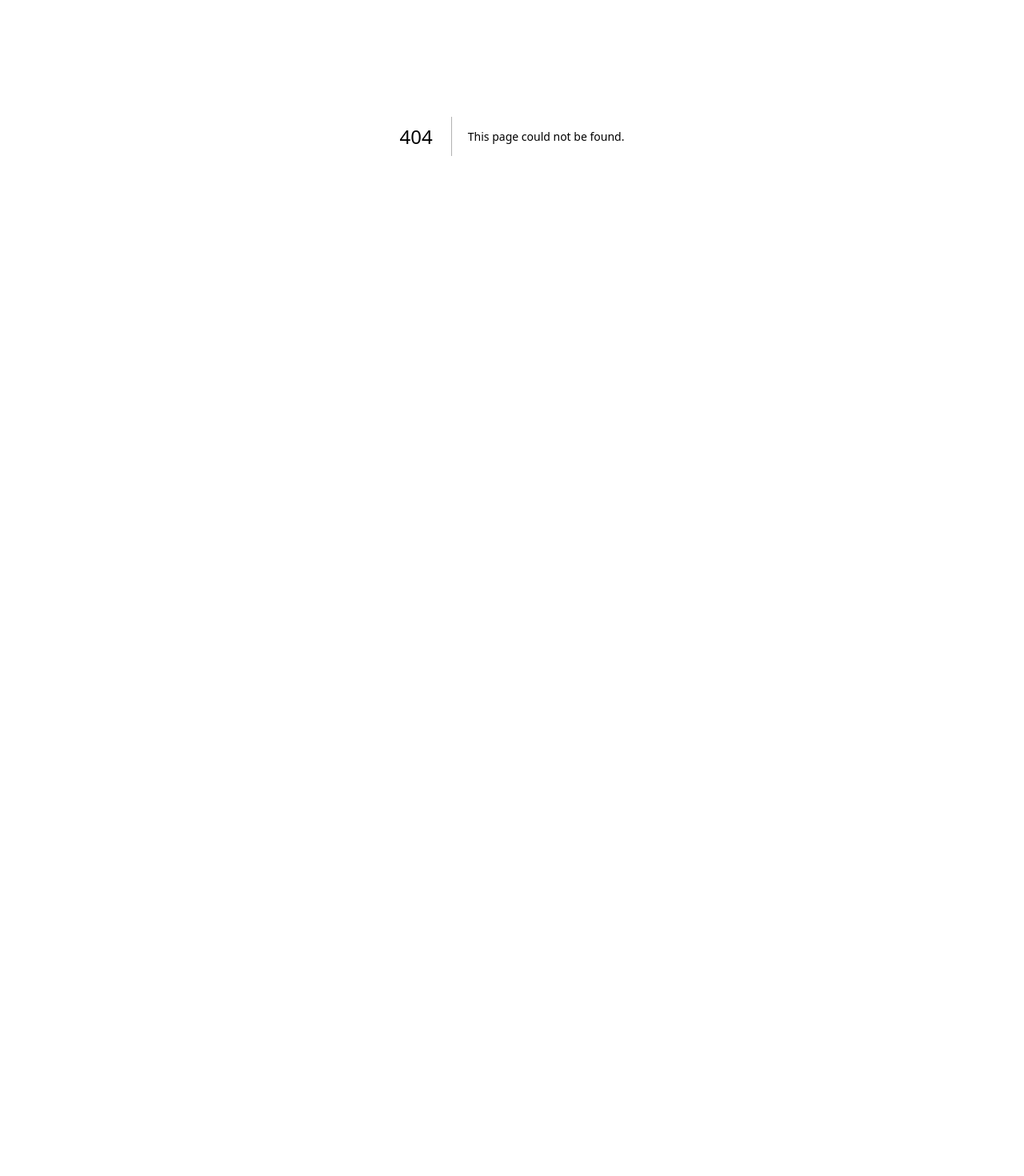
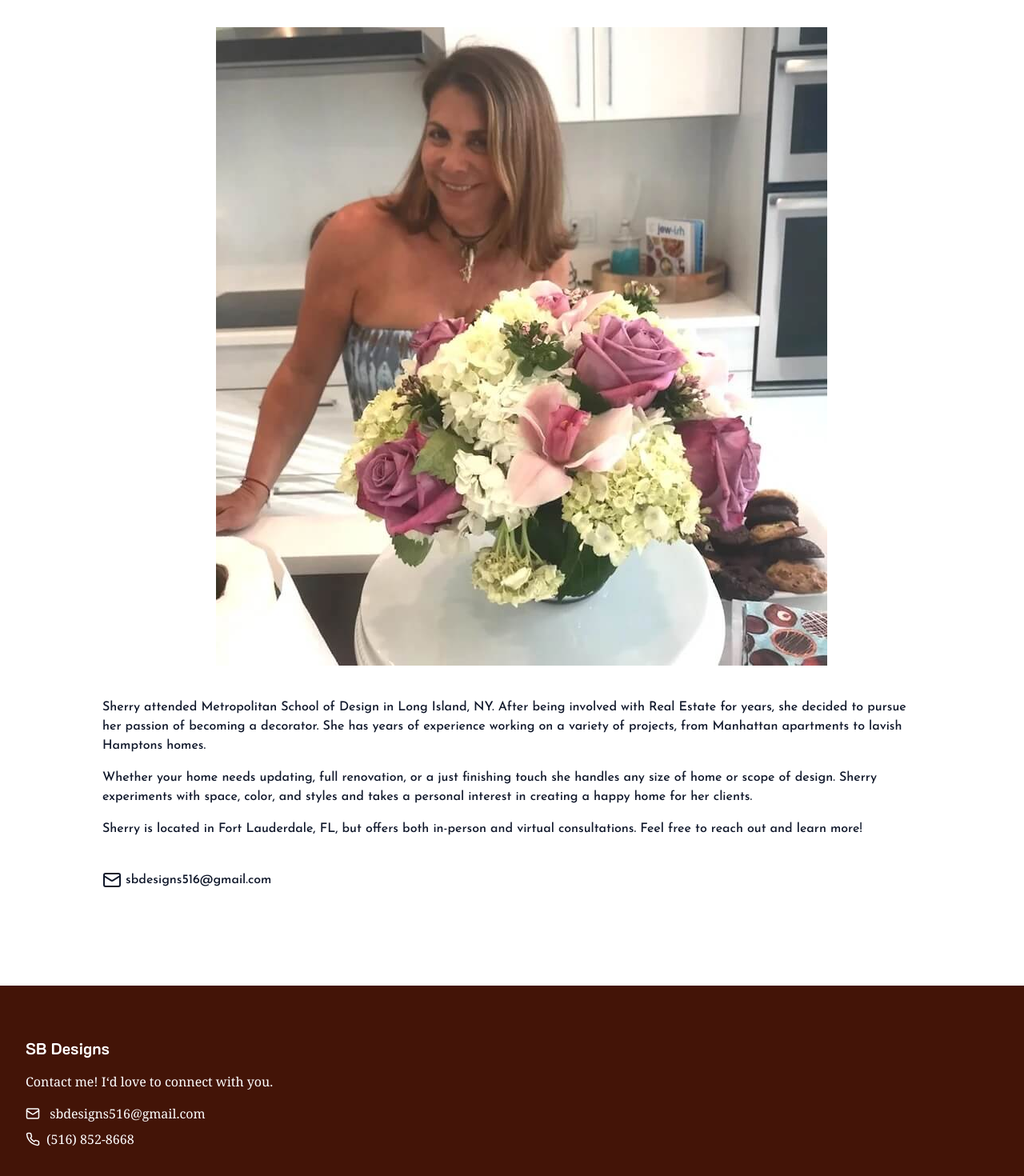
Before and after one commit to pbortnick/sbdesigns, a Next.js app: page /about in a window 1280 px wide. Before the commit this address had no page. Shown: the part 230-1700 px from the top of the page at 80% size. Before the commit the page ends 800 px from the top, so only its background shows below. Built offline with nearby package versions, Linux system fonts and the light colour scheme.

Commit message:
about page

```diff
--- /dev/null
+++ b/app/about/page.tsx
@@ -0,0 +1,58 @@
+import Container from '@/components/container'
+import MainNav from '@/components/main-nav'
+import { Mail } from 'lucide-react'
+import Image from 'next/image'
+
+export default function About() {
+  return (
+    <>
+      <MainNav />
+      <Container className="py-12">
+        <div className="grid gap-6 pb-8">
+          <h1 className="mx-auto font-k2d text-6xl tracking-wider">
+            Meet Sherry
+          </h1>
+          <hr className="mx-auto h-1 w-3/4 bg-gold" />
+          <div className="flex flex-col py-10">
+            <div className="mx-auto pl-6">
+              <Image
+                src="/img/about.jpeg"
+                alt="Sherry Bortnick"
+                width={764}
+                height={798}
+              />
+            </div>
+            <div className="flex flex-col gap-4 pt-10 font-sans md:px-24">
+              <p>
+                Sherry attended Metropolitan School of Design in Long Island,
+                NY. After being involved with Real Estate for years, she decided
+                to pursue her passion of becoming a decorator. She has years of
+                experience working on a variety of projects, from Manhattan
+                apartments to lavish Hamptons homes.
+              </p>
+              <p>
+                Whether your home needs updating, full renovation, or a just
+                finishing touch she handles any size of home or scope of design.
+                Sherry experiments with space, color, and styles and takes a
+                personal interest in creating a happy home for her clients.
+              </p>
+              <p>
+                Sherry is located in Fort Lauderdale, FL, but offers both
+                in-person and virtual consultations. Feel free to reach out and
+                learn more!
+              </p>
+
+              <a
+                href="mailto:sbdesigns516@gmail.com"
+                className="jd-was-here flex pt-6"
+              >
+                <Mail />
+                <span>&nbsp;sbdesigns516@gmail.com</span>
+              </a>
+            </div>
+          </div>
+        </div>
+      </Container>
+    </>
+  )
+}
--- a/app/contact/page.tsx
+++ /dev/null
@@ -1,24 +0,0 @@
-import Container from '@/components/container'
-import MainNav from '@/components/main-nav'
-import { Mail } from 'lucide-react'
-
-export default function Contact() {
-  return (
-    <>
-      <MainNav />
-      <Container className="py-12">
-        <div className="grid gap-6 pb-8">
-          <h1 className="mx-auto text-6xl tracking-wider text-pink-900">
-            Contact Me
-          </h1>
-          <hr />
-          <p>I&apos;d love to hear from you!</p>
-          <a href="mailto:sbdesigns516@gmail.com>" className="flex">
-            <Mail />
-            <span>&nbsp;sbdesigns516@gmail.com</span>
-          </a>
-        </div>
-      </Container>
-    </>
-  )
-}
--- a/app/layout.tsx
+++ b/app/layout.tsx
@@ -2,6 +2,7 @@ import Container from '@/components/container'
 import './globals.css'
 import { inter, k2d, josefinSans } from 'lib/fonts'
 import Head from 'next/head'
+import Footer from '@/components/footer'
 
 export const metadata = {
   title: 'Sb Designs',
@@ -24,6 +25,7 @@ export default function RootLayout({
         className={`${inter.variable} ${k2d.variable} ${josefinSans.variable}`}
       >
         {children}
+        <Footer />
       </body>
     </html>
   )
--- a/app/portfolio/[slug]/page.tsx
+++ b/app/portfolio/[slug]/page.tsx
@@ -24,15 +24,15 @@ export default function ProjectPage({ params }: { params: { slug: string } }) {
           </Link>
         </nav>
         <div className="flex flex-col items-center justify-center gap-6 pb-10 text-center">
-          <h1 className="mx-auto text-6xl tracking-wider text-pink-900">
+          <h1 className="mx-auto font-k2d text-6xl tracking-wider text-pink-900">
             {name}
           </h1>
           <h2 className="pb-4">{description}</h2>
-          <hr className="w-[40%] py-4" />
+          {/* <hr className="w-3/4" /> */}
           {/* add icons */}
           {details && (
-            <div className="pb-3 text-left">
-              <h3 className="pb-2 text-lg text-green-900">Project Details</h3>
+            <div className="rounded-md border-l-2 border-r-2 border-slate-600 px-10 pb-3 text-left">
+              <h3 className="pb-2 text-lg text-slate-600">Project Details</h3>
               <ul>
                 {details.map(({ heading, content }) => (
                   <li key={heading}>
@@ -45,6 +45,7 @@ export default function ProjectPage({ params }: { params: { slug: string } }) {
               </ul>
             </div>
           )}
+          {/* <hr className="w-3/4" /> */}
         </div>
         <PhotoAlbum
           layout="rows"
--- a/app/portfolio/page.tsx
+++ b/app/portfolio/page.tsx
@@ -3,6 +3,7 @@ import {
   Card,
   CardContent,
   CardFooter,
+  CardHeader,
   CardThumbnail,
   CardTitle,
 } from '@/components/ui/card'
@@ -11,7 +12,7 @@ import { projects } from '@/lib/projects'
 export default function PortfolioPage() {
   return (
     <>
-      <h1 className="mx-auto text-6xl tracking-wider text-pink-900">
+      <h1 className="mx-auto font-k2d text-6xl tracking-wider text-pink-900">
         Portfolio
       </h1>
       <h2>Learn more about each home by clicking the card</h2>
--- /dev/null
+++ b/components/footer.tsx
@@ -0,0 +1,28 @@
+import { Mail, Phone } from 'lucide-react'
+
+export default function Footer() {
+  return (
+    <footer className="w-100 flex flex-col gap-4 bg-orange-950 px-8 py-16 text-white">
+      <p className="font-k2d text-xl">SB Designs</p>
+      <p className="text-md font-serif font-normal">
+        Contact me! I&lsquo;d love to connect with you.
+      </p>
+      <div>
+        <a
+          href="mailto:sbdesigns516@gmail.com>"
+          className="text-md flex items-center font-serif font-light"
+        >
+          <Mail size={18} />
+          <span className="pl-2">&nbsp;sbdesigns516@gmail.com</span>
+        </a>
+        <a
+          href="tel:+15168528668"
+          className="text-md flex items-center pt-2 font-serif"
+        >
+          <Phone size={18} />
+          <span className="pl-2">(516) 852-8668</span>
+        </a>
+      </div>
+    </footer>
+  )
+}
--- a/components/gallery-image.tsx
+++ b/components/gallery-image.tsx
@@ -6,7 +6,6 @@ export default function NextJsImage({
   imageProps: { alt, title, sizes, className, onClick },
   wrapperStyle,
 }: RenderPhotoProps) {
-  console.log({ photo })
   return (
     <div style={{ ...wrapperStyle, position: 'relative' }}>
       <Image
--- a/components/main-nav.tsx
+++ b/components/main-nav.tsx
@@ -13,8 +13,7 @@ const navLinks = [
     href: '/',
   },
   { text: 'Portfolio', href: '/portfolio' },
-  // { text: 'About', href: '/about' },
-  { text: 'Contact', href: '/contact' },
+  { text: 'About', href: '/about' },
 ]
 
 export default function MainNav({ className }: { className?: string }) {
--- a/components/ui/card.tsx
+++ b/components/ui/card.tsx
@@ -34,13 +34,13 @@ const CardHeader = React.forwardRef<
 CardHeader.displayName = 'CardHeader'
 
 const CardThumbnail = ({ src, alt, width, height }: ImageProps) => (
-  <div className="relative grid max-h-[300px] w-full overflow-hidden">
+  <div className="relative h-[300px] max-h-[300px] w-full overflow-hidden">
     <Image
       src={src}
       alt={alt || ''}
       width={width}
       height={height}
-      className="h-full w-full rounded-tl-md rounded-tr-md object-cover object-top"
+      className="h-full w-full rounded-tl-md rounded-tr-md object-cover object-center"
       priority
     />
   </div>
```
Also changed, not shown: lib/projects.ts (+12 -12 lines), public/img/about.jpeg (added).
